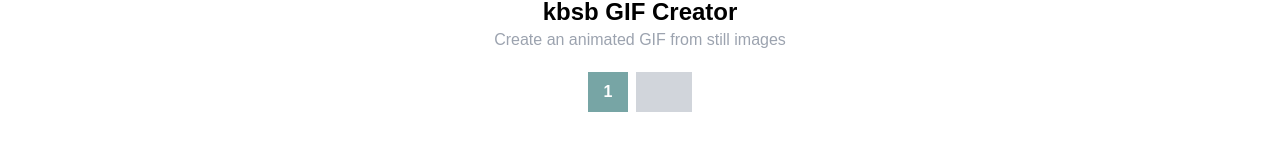
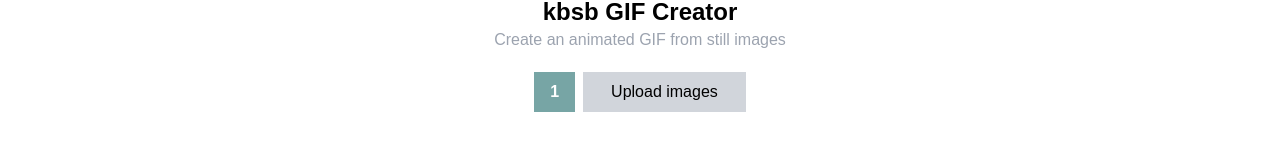
Before and after one commit to kaboomshebang/kbsb-gif-creator, a React (Vite) app: page / in a window 1280 px wide. Shown: the part 204-366 px from the top of the page. Built offline with nearby package versions, Linux system fonts and the light colour scheme; a web font is replaced by a local one.

Commit message:
Remove label prop

```diff
--- a/src/components/UploadStep.jsx
+++ b/src/components/UploadStep.jsx
@@ -4,7 +4,6 @@ import StepNumber from './StepNumber';
 
 import UploadModal from './UploadModal';
 
-const button = 'Upload images';
 const color = '#77A5A5';
 
 class UploadStep extends React.Component {
@@ -30,7 +29,7 @@ class UploadStep extends React.Component {
 				<h2 className="text-gray-400 text-center">{this.props.subTitle}</h2>
 				<div className="flex row justify-center space-x-2 p-5">
 					<StepNumber color={color} number="1"></StepNumber>
-					<Button label={button} btnClick={this.toggleModal}></Button>
+					<Button btnClick={this.toggleModal}>Upload images</Button>
 				</div>
 				{this.state.showModal && <UploadModal btnClick={this.toggleModal} filesFunc={this.props.filesFunc} />}
 			</section>
```
